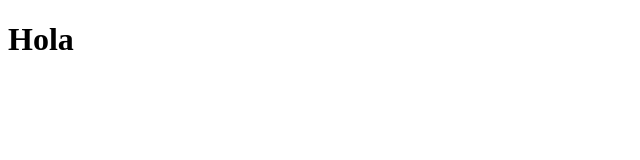
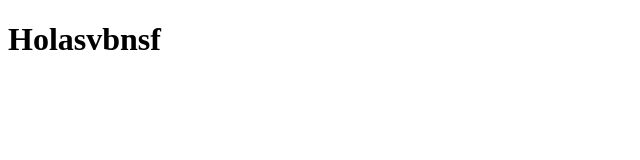
Before and after one commit to Tlacuano/gpds, a plain HTML site: page index.html in a window 1280 px wide. Shown: the whole page, without its empty margins (0-640 px from the left). Drawn offline with Linux system fonts and the light colour scheme.

Commit message:
asdfasdf

```diff
--- a/index.html
+++ b/index.html
@@ -7,7 +7,7 @@
 </head>
 <body>
     <h1>
-        Hola
+        Holasvbnsf
     </h1>
 
 </body>
```
